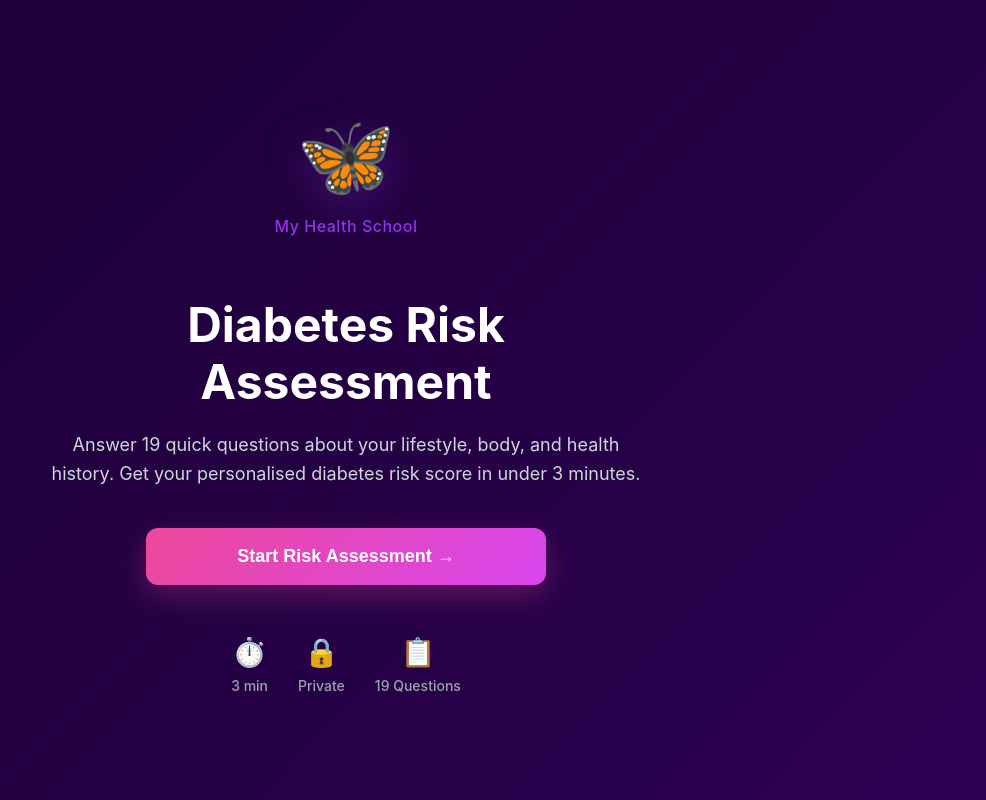
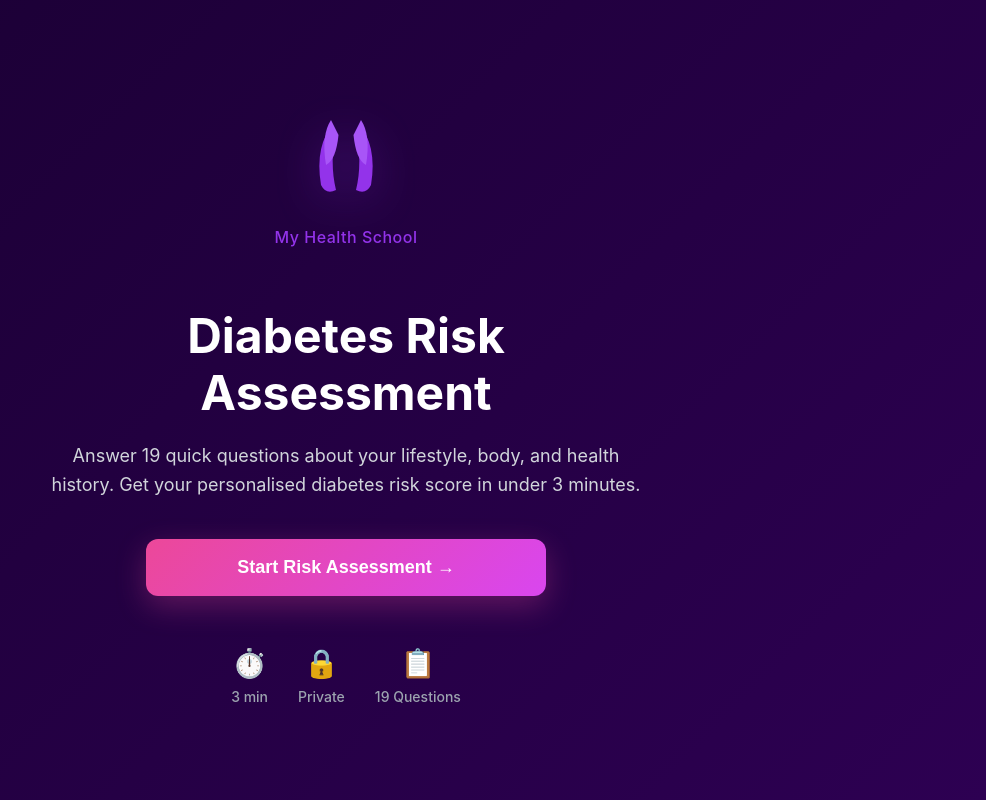
Before and after one commit to MHSTechIT/new-diabetes-chacker, a React (Vite) app: page / in a window 1280 px wide. Shown: the whole page, without its empty margins (294-1280 px from the left). Built offline with nearby package versions, Linux system fonts and the light colour scheme; no server answers.

Commit message:
Replace butterfly emoji with SVG logo in intro page

```diff
--- a/src/components/IntroPage.css
+++ b/src/components/IntroPage.css
@@ -24,6 +24,13 @@
   margin-bottom: 12px;
   display: inline-block;
   filter: drop-shadow(0 10px 20px rgba(147, 51, 234, 0.3));
+  width: 120px;
+  height: 120px;
+}
+
+.logo-icon svg {
+  width: 100%;
+  height: 100%;
 }
 
 .logo-text {
--- a/src/components/IntroPage.jsx
+++ b/src/components/IntroPage.jsx
@@ -17,7 +17,18 @@ export default function IntroPage() {
       <div className="intro-container">
         {/* Logo/Branding */}
         <div className="intro-logo">
-          <div className="logo-icon">🦋</div>
+          <div className="logo-icon">
+            <svg width="120" height="120" viewBox="0 0 200 240" fill="none" xmlns="http://www.w3.org/2000/svg">
+              {/* Left Wing */}
+              <path d="M 60 80 Q 40 120, 50 180 Q 60 200, 80 190 Q 70 150, 75 100 Z" fill="#9333ea" />
+              {/* Right Wing */}
+              <path d="M 140 80 Q 160 120, 150 180 Q 140 200, 120 190 Q 130 150, 125 100 Z" fill="#9333ea" />
+              {/* Left Wing Top */}
+              <path d="M 70 50 Q 50 80, 60 140 Q 80 130, 85 80 Z" fill="#a855f7" />
+              {/* Right Wing Top */}
+              <path d="M 130 50 Q 150 80, 140 140 Q 120 130, 115 80 Z" fill="#a855f7" />
+            </svg>
+          </div>
           <p className="logo-text">My Health School</p>
         </div>
 
```
Also changed, not shown: .claude/settings.local.json.
